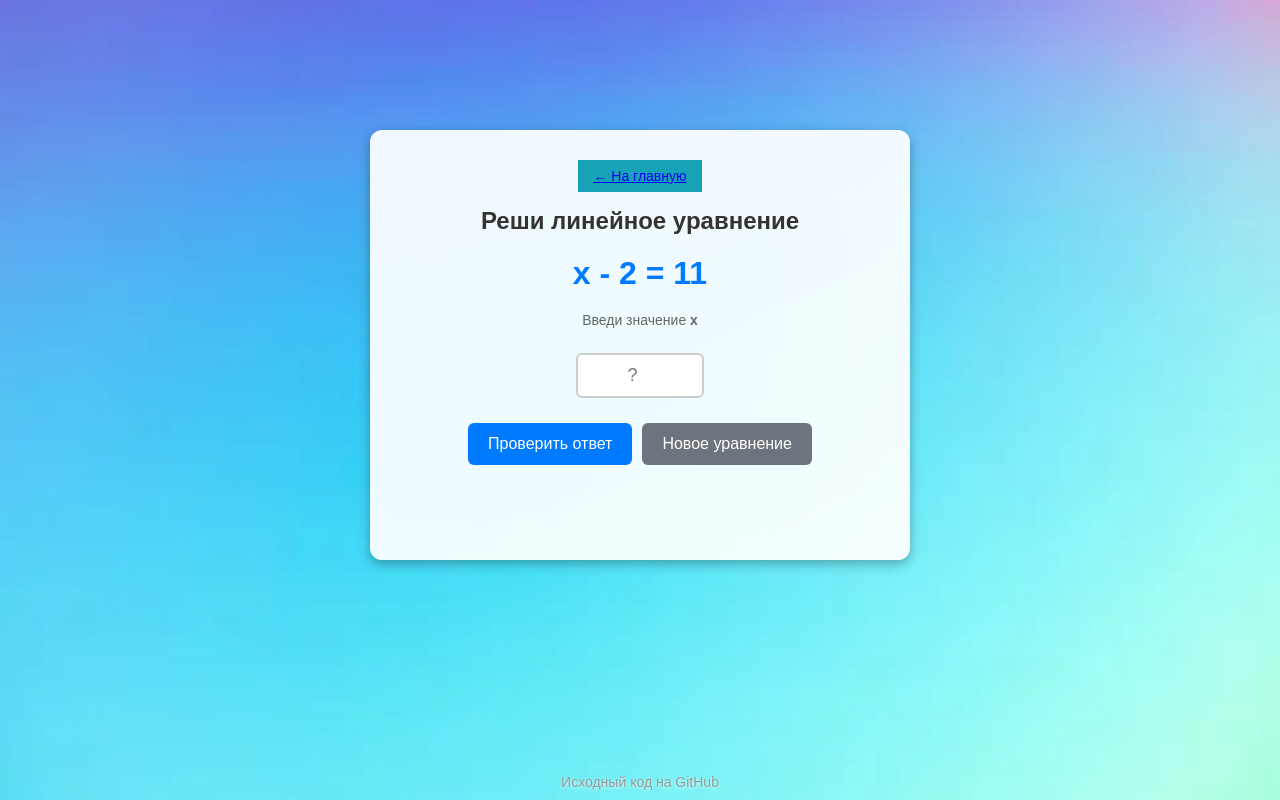
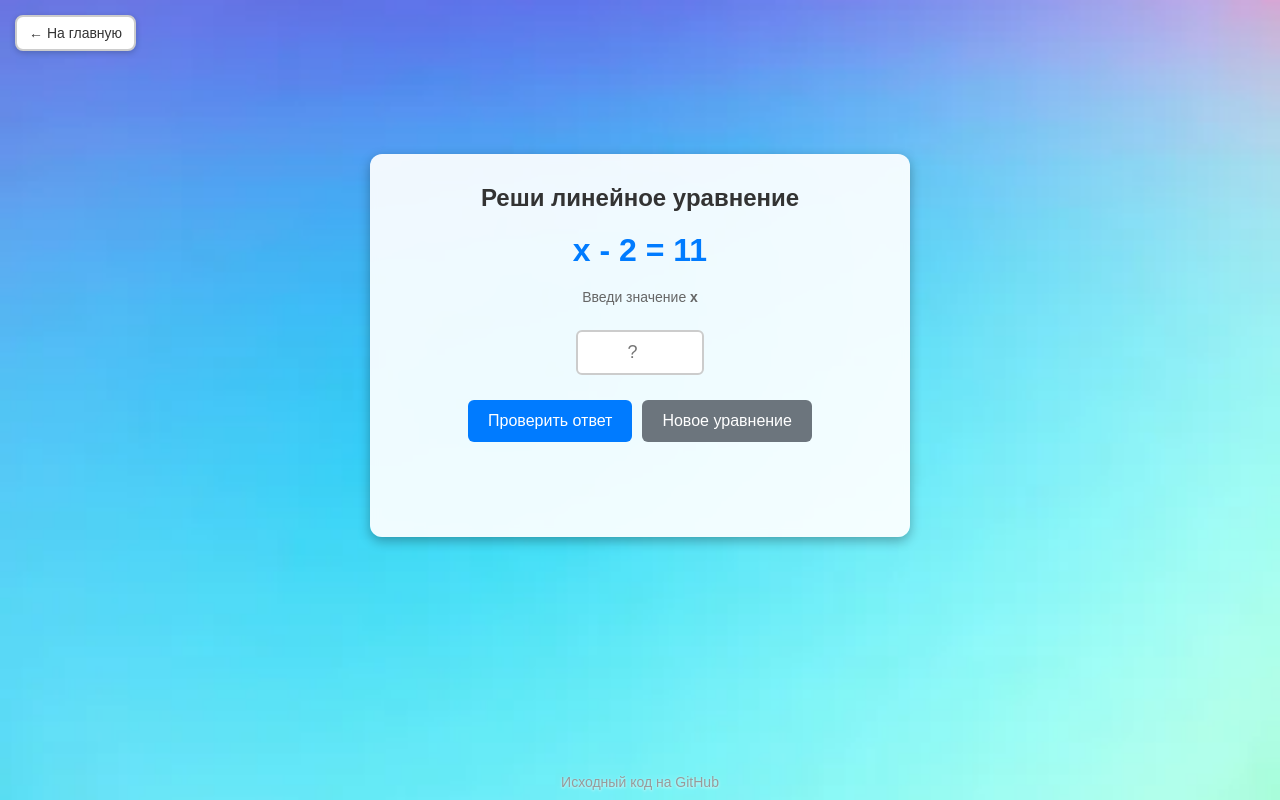
Before and after one commit to sur0c/math_trainer, a plain HTML site: page lin_ur.html in a window 1280 px wide. Drawn offline with Linux system fonts and the light colour scheme.

Commit message:
Update lin_ur.html

```diff
--- a/lin_ur.html
+++ b/lin_ur.html
@@ -95,17 +95,26 @@
             background: #5a6268;
         }
 
-        /* Кнопка "На главную" */
+        /* Кнопка "На главную" в самом левом верхнем углу экрана */
         .back-btn {
-            background: #17a2b8;
-            margin-bottom: 15px;
+            position: fixed; /* Фиксируем относительно окна браузера */
+            top: 15px;
+            left: 15px;
+            background: #ffffff; /* Белая */
+            color: #333;
+            border: 2px solid #ccc;
+            text-decoration: none;
             font-size: 14px;
-            padding: 8px 15px;
-            width: auto;
+            padding: 8px 12px;
+            border-radius: 8px;
+            box-shadow: 0 2px 6px rgba(0,0,0,0.2);
+            transition: background 0.2s, transform 0.1s;
+            z-index: 1000; /* Чтобы всегда была поверх всего */
             display: inline-block;
         }
         .back-btn:hover {
-            background: #138496;
+            background: #f0f0f0;
+            transform: scale(1.05);
         }
 
         /* Панель истории */
@@ -174,8 +183,10 @@
     </style>
 </head>
 <body>
+    <!-- Кнопка перенесена в начало body, чтобы фиксироваться относительно экрана -->
+    <a href="index.html" class="back-btn">← На главную</a>
+
     <div class="container">
-        <a href="index.html" class="back-btn">← На главную</a>
         <h1>Реши линейное уравнение</h1>
         <div class="equation" id="equation">...</div>
         <div class="hint">Введи значение <b>x</b></div>
@@ -201,7 +212,6 @@
             return Math.floor(Math.random() * (max - min + 1)) + min;
         }
 
-        // Функция форматирования для красивой записи уравнения
         function formatTerm(coef, variable, isFirst) {
             if (coef === 0) return "";
             let sign = "";
@@ -217,12 +227,11 @@
         }
 
         function generateEquation() {
-            let type = Math.random() < 0.5 ? 1 : 2; // 1: ax + b = c, 2: ax + b = cx + d
+            let type = Math.random() < 0.5 ? 1 : 2;
             let a, b, c, d, x;
 
             if (type === 1) {
-                // ax + b = c
-                a = randInt(1, 10) * (Math.random() < 0.3 ? -1 : 1); // иногда с минусом
+                a = randInt(1, 10) * (Math.random() < 0.3 ? -1 : 1);
                 if (a === 0) a = 5;
                 x = randInt(-20, 20);
                 b = randInt(-20, 20);
@@ -233,16 +242,11 @@
                 currentAnswer = x;
 
             } else {
-                // ax + b = cx + d
                 a = randInt(2, 10);
-                c = randInt(1, 9); // c < a, чтобы (a-c) != 0
+                c = randInt(1, 9);
                 if (a === c) c = a - 1;
 
-                // Чтобы корень был целым, подбираем x
                 x = randInt(-10, 10);
-
-                // d = (a-c)*x + b => (a-c)*x + b - d = 0
-                // Пусть b и d будут случайными, но вычислим d так, чтобы x подошел
                 b = randInt(-20, 20);
                 d = (a - c) * x + b;
 
@@ -292,7 +296,6 @@
             if (e.key === 'Enter') checkAnswer();
         });
 
-        // Первое уравнение при загрузке
         generateEquation();
     </script>
 </body>
```
